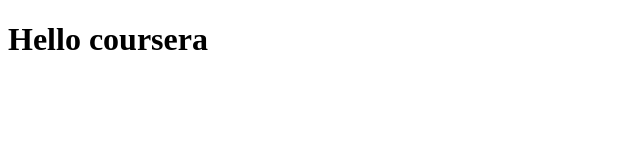
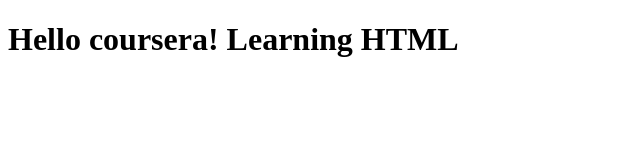
Before and after one commit to rajatsvgupta/Coursera_HTML_CSS_JAVASCRIPT, a plain HTML site: page site/index.html in a window 1280 px wide. Shown: the whole page, without its empty margins (0-640 px from the left). Drawn offline with Linux system fonts and the light colour scheme.

Commit message:
Small Addition to our Page Content

```diff
--- a/site/index.html
+++ b/site/index.html
@@ -3,10 +3,10 @@
 <head>
     <meta charset="utf-8">
     <meta name="viewport" content="width=device-width, initial-scale=1">
-    <title>Hello Coursera</title>
+    <title>Hello Coursera!</title>
 </head>
 <body>
-    <h1>Hello coursera</h1>
+    <h1>Hello coursera! Learning HTML</h1>
 
 </body>
 </html>
```
